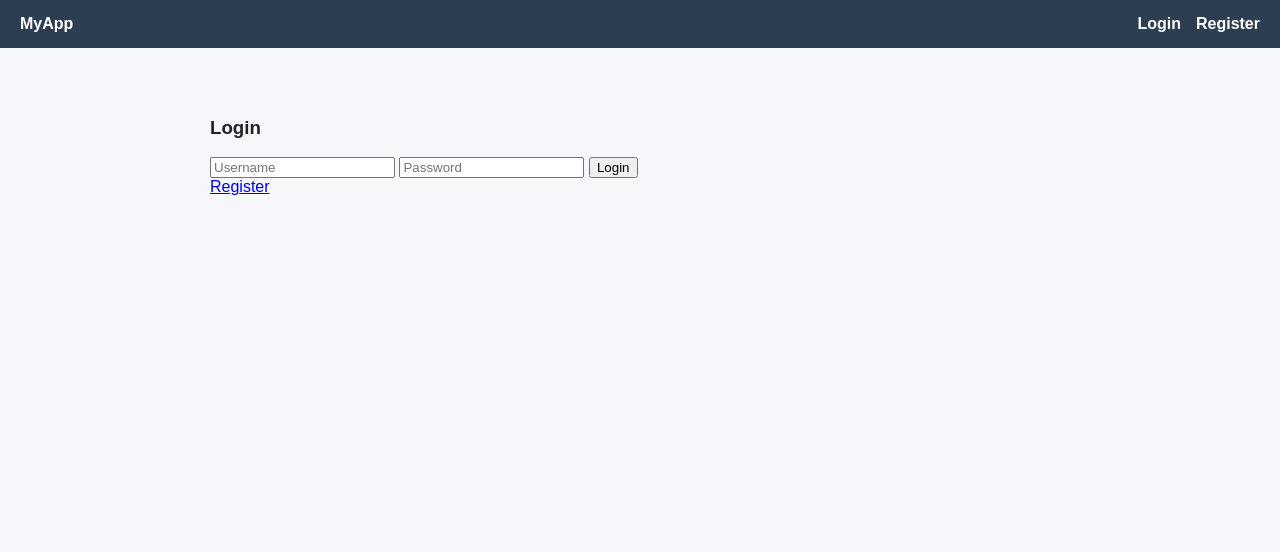
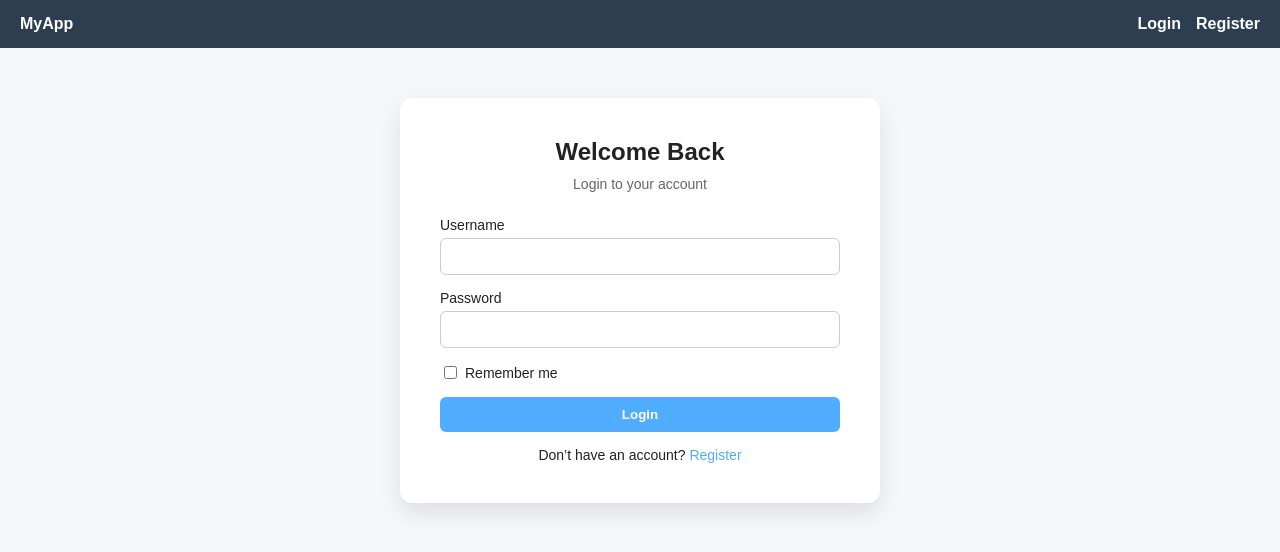
Before and after one commit to clarincehierro001-hue/mini_facebook, a Flask app: page /login in a window 1280 px wide. Shown: the top 552 px of the page. Run offline with Flask 3, Linux system fonts and the light colour scheme.

Commit message:
login.html
Added styles and improved layout for the login page.

```diff
--- a/templates/login.html
+++ b/templates/login.html
@@ -1,10 +1,155 @@
 {% extends "base.html" %}
+
+{% block title %}Login{% endblock %}
+
 {% block content %}
-<h3>Login</h3>
-<form method="POST">
-    <input name="username" placeholder="Username" required>
-    <input name="password" type="password" placeholder="Password" required>
-    <button type="submit">Login</button>
-</form>
-<a href="/register">Register</a>
+
+<style>
+    .auth-container {
+        background: #fff;
+        padding: 40px;
+        border-radius: 12px;
+        max-width: 400px;
+        margin: auto;
+        box-shadow: 0 10px 25px rgba(0,0,0,0.1);
+        text-align: center;
+    }
+
+    .auth-title {
+        font-size: 24px;
+        font-weight: bold;
+        margin-bottom: 10px;
+    }
+
+    .auth-subtitle {
+        font-size: 14px;
+        color: #666;
+        margin-bottom: 25px;
+    }
+
+    .form-group {
+        text-align: left;
+        margin-bottom: 15px;
+    }
+
+    .form-group label {
+        font-size: 14px;
+        display: block;
+        margin-bottom: 5px;
+    }
+
+    .form-group input[type="text"],
+    .form-group input[type="password"] {
+        width: 100%;
+        padding: 10px;
+        border-radius: 6px;
+        border: 1px solid #ccc;
+        box-sizing: border-box;
+    }
+
+    .remember {
+        display: flex;
+        align-items: center;
+        justify-content: left;
+        margin-bottom: 15px;
+        font-size: 14px;
+    }
+
+    .remember input {
+        margin-right: 8px;
+    }
+
+    .btn {
+        width: 100%;
+        padding: 10px;
+        border: none;
+        border-radius: 6px;
+        background: #4facfe;
+        color: white;
+        font-weight: bold;
+        cursor: pointer;
+    }
+
+    .btn:hover {
+        background: #3a8dde;
+    }
+
+    .auth-footer {
+        margin-top: 15px;
+        font-size: 14px;
+    }
+
+    .auth-footer a {
+        color: #4facfe;
+        text-decoration: none;
+    }
+
+    .auth-footer a:hover {
+        text-decoration: underline;
+    }
+
+    .error-message {
+        background: #ffe5e5;
+        color: #b30000;
+        border: 1px solid #ffb3b3;
+        padding: 10px 14px;
+        border-radius: 8px;
+        margin-bottom: 15px;
+        font-size: 14px;
+        text-align: left;
+    }
+</style>
+
+<div class="auth-container">
+    <div class="auth-title">Welcome Back</div>
+    <div class="auth-subtitle">Login to your account</div>
+
+    {% if error %}
+        <div class="error-message">{{ error }}</div>
+    {% endif %}
+
+    <form method="POST" action="{{ url_for('login') }}">
+        <div class="form-group">
+            <label for="username">Username</label>
+            <input
+                id="username"
+                type="text"
+                name="username"
+                value="{{ request.form.get('username', '') }}"
+                required
+                autocomplete="username"
+                maxlength="30"
+            >
+        </div>
+
+        <div class="form-group">
+            <label for="password">Password</label>
+            <input
+                id="password"
+                type="password"
+                name="password"
+                required
+                autocomplete="current-password"
+            >
+        </div>
+
+        <div class="remember">
+            <input
+                id="remember"
+                type="checkbox"
+                name="remember"
+                {% if request.form.get('remember') == 'on' %}checked{% endif %}
+            >
+            <label for="remember">Remember me</label>
+        </div>
+
+        <button type="submit" class="btn">Login</button>
+    </form>
+
+    <div class="auth-footer">
+        Don’t have an account?
+        <a href="{{ url_for('register') }}">Register</a>
+    </div>
+</div>
+
 {% endblock %}
```
